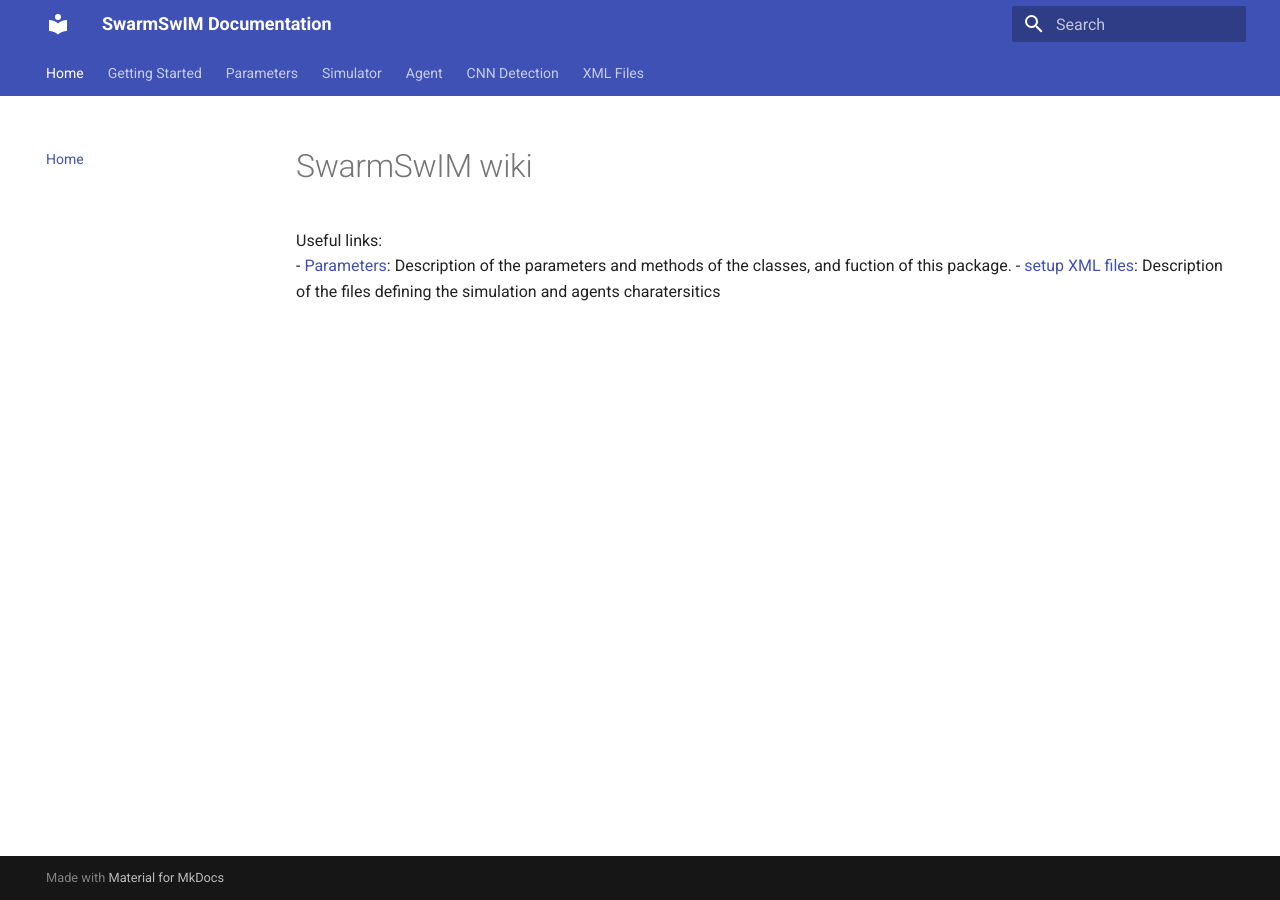
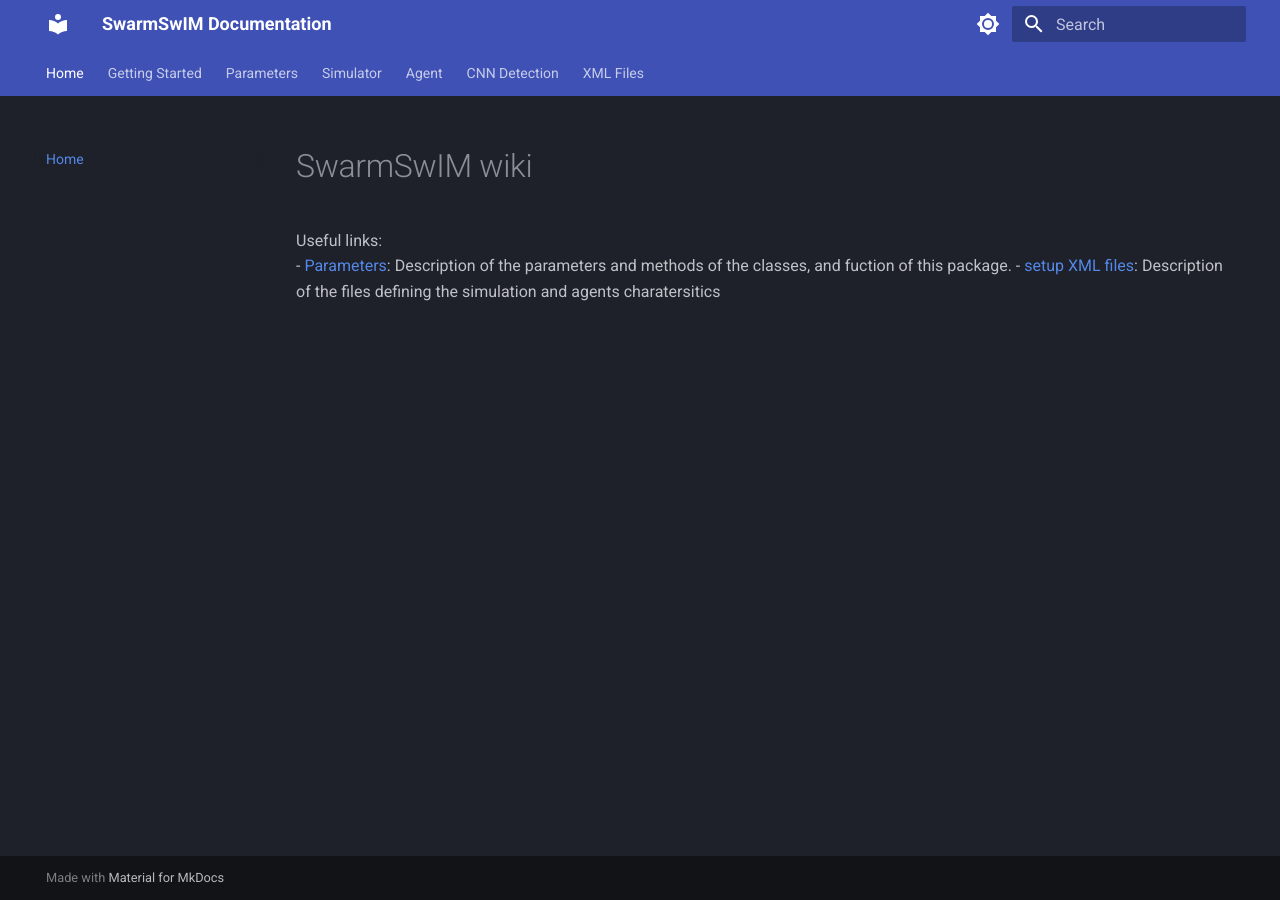
Before and after one commit to save-xx/sw_documentation, an MkDocs documentation site: the page built from docs/index.md, in a window 1280 px wide. Built offline with MkDocs 1.6.1 and Material for MkDocs 9.7.7, drawn with Linux system fonts in a browser that asks for light colours.

```diff
--- a/mkdocs.yml
+++ b/mkdocs.yml
@@ -7,6 +7,23 @@ theme:
     - navigation.tabs
     - navigation.sections
     - toc.integrate
+    - palette
+
+  palette:
+  - scheme: slate   # dark first
+    primary: indigo
+    accent: indigo
+    toggle:
+      icon: material/brightness-7
+      name: Switch to light mode
+
+  - scheme: default  # light alternative
+    primary: indigo
+    accent: indigo
+    toggle:
+      icon: material/brightness-4
+      name: Switch to dark mode
+
 
 plugins:
   - search
```
Also changed, not shown: 1 other file.
